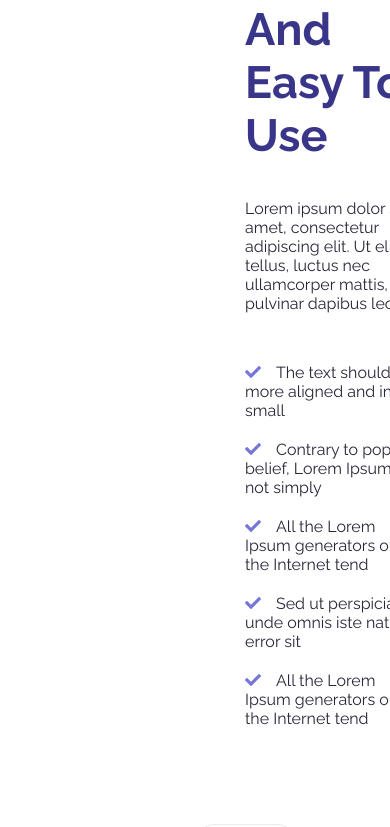
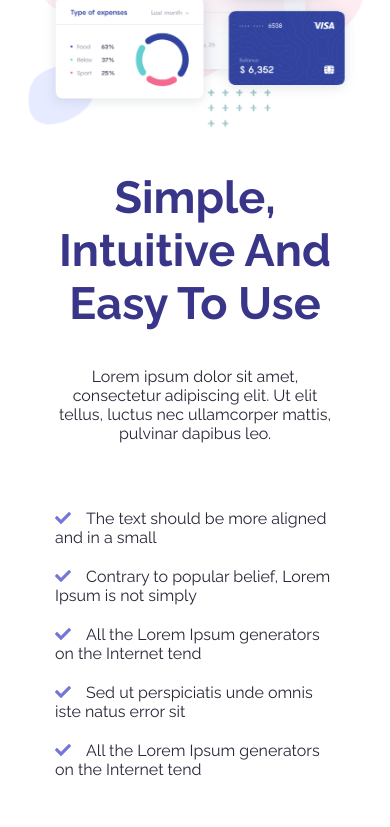
Before and after one commit to aspectum/react-frontend-sydney, a React (Create React App) app: page / in a window 390 px wide. Shown: the part 3320-4147 px from the top of the page. Built offline with nearby package versions, Linux system fonts and the light colour scheme.

Commit message:
Snippets is now responsive

```diff
--- a/src/sections/Snippets/Snippets.css
+++ b/src/sections/Snippets/Snippets.css
@@ -18,3 +18,26 @@
 .screenshot img {
     max-width: 100%;
 }
+
+@media only screen and (max-width: 1024px) {
+    .snippets.container {
+        flex-wrap: wrap;
+        justify-content: center;
+        text-align: center;
+    }
+
+    .snippets .screenshot {
+        width: auto;
+        max-width: 100%;
+    }
+
+    .snippets .description {
+        margin-left: 0;
+        width: 80%;
+    }
+
+    .snippets .custom-list {
+        display: inline-block;
+        text-align: left;
+    }
+}
```
